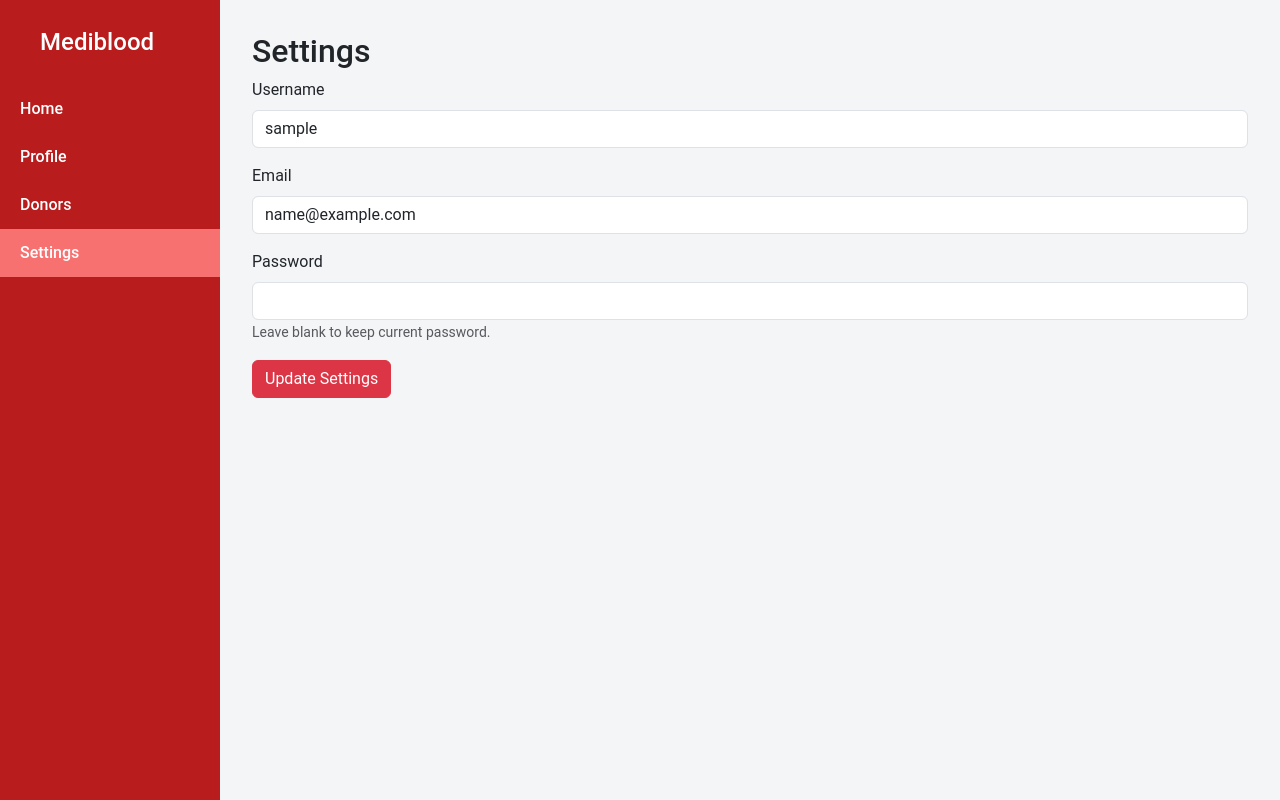
After one commit to manisulislam/academic_swe_project_blood_management, a Django app: page /dashboard/settings/ in a window 1280 px wide. The commit adds this page. Run offline with Django 5.2, Linux system fonts and the light colour scheme; the visitor is signed in with stand-in values (Sample User, id 1).

Commit message:
update dashboard

```diff
--- a/blood_management/urls.py
+++ b/blood_management/urls.py
@@ -8,4 +8,5 @@ urlpatterns = [
     path('donors/', include('donors.urls')),
     path('recipients/', include('recipients.urls')),
     path('stock/', include('blood_stock.urls')),
+    path('dashboard/', include('dashboard.urls')),
 ]
--- /dev/null
+++ b/dashboard/templates/dashboard/base.html
@@ -0,0 +1,91 @@
+<!DOCTYPE html>
+<html lang="en">
+<head>
+  <meta charset="UTF-8">
+  <title>Mediblood Dashboard</title>
+  <meta name="viewport" content="width=device-width, initial-scale=1.0">
+
+  <!-- Bootstrap CSS -->
+  <link href="https://cdn.jsdelivr.net/npm/bootstrap@5.3.2/dist/css/bootstrap.min.css" rel="stylesheet">
+
+  <style>
+    body {
+      font-family: 'Roboto', sans-serif;
+      background-color: #f4f5f7;
+      margin: 0;
+    }
+
+    /* Sidebar */
+    .sidebar {
+      height: 100vh;
+      width: 220px;
+      background-color: #b91c1c;
+      color: white;
+      position: fixed;
+      top: 0;
+      left: 0;
+      padding-top: 1rem;
+    }
+
+    .sidebar a {
+      display: block;
+      color: white;
+      padding: 12px 20px;
+      text-decoration: none;
+      font-weight: 500;
+      transition: background 0.3s;
+    }
+
+    .sidebar a:hover,
+    .sidebar a.active {
+      background-color: #f87171;
+      color: white;
+    }
+
+    .sidebar h2 {
+      padding-left: 20px;
+      font-size: 1.5rem;
+      margin-bottom: 1rem;
+    }
+
+    /* Main content */
+    .main-content {
+      margin-left: 220px;
+      padding: 2rem;
+    }
+
+    @media (max-width: 768px) {
+      .sidebar {
+        width: 100%;
+        height: auto;
+        position: relative;
+      }
+      .main-content {
+        margin-left: 0;
+      }
+    }
+  </style>
+</head>
+<body>
+
+  <!-- Sidebar -->
+  <div class="sidebar">
+    <a href="{% url 'home' %}" >
+      <h2>Mediblood</h2>
+    </a>
+
+    <a href="{% url 'home' %}" class="{% if request.path == '/dashboard/' %}active{% endif %}">Home</a>
+    <a href="{% url 'dashboard:profile' %}" class="{% if request.path == '/dashboard/profile/' %}active{% endif %}">Profile</a>
+    <a href="{% url 'dashboard:donors' %}" class="{% if request.path == '/dashboard/donors/' %}active{% endif %}">Donors</a>
+    <a href="{% url 'dashboard:settings' %}" class="{% if request.path == '/dashboard/settings/' %}active{% endif %}">Settings</a>
+  </div>
+
+  <!-- Main content -->
+  <div class="main-content">
+    {% block content %}
+    {% endblock %}
+  </div>
+
+  <script src="https://cdn.jsdelivr.net/npm/bootstrap@5.3.2/dist/js/bootstrap.bundle.min.js"></script>
+</body>
+</html>
--- /dev/null
+++ b/dashboard/templates/dashboard/settings.html
@@ -0,0 +1,26 @@
+{% extends 'dashboard/base.html' %}
+
+{% block content %}
+<h2>Settings</h2>
+
+<form method="POST">
+  {% csrf_token %}
+  <div class="mb-3">
+    <label for="username" class="form-label">Username</label>
+    <input type="text" class="form-control" id="username" name="username" value="{{ user.username }}">
+  </div>
+
+  <div class="mb-3">
+    <label for="email" class="form-label">Email</label>
+    <input type="email" class="form-control" id="email" name="email" value="{{ user.email }}">
+  </div>
+
+  <div class="mb-3">
+    <label for="password" class="form-label">Password</label>
+    <input type="password" class="form-control" id="password" name="password">
+    <small class="form-text text-muted">Leave blank to keep current password.</small>
+  </div>
+
+  <button type="submit" class="btn btn-danger">Update Settings</button>
+</form>
+{% endblock %}
--- /dev/null
+++ b/dashboard/urls.py
@@ -0,0 +1,11 @@
+from django.urls import path
+from . import views
+
+app_name = 'dashboard'
+
+urlpatterns = [
+    path('', views.home, name='home'),
+    path('profile/', views.profile, name='profile'),
+    path('donors/', views.donor_list, name='donors'),
+    path('settings/', views.settings_view, name='settings'),  # ✅ Settings page
+]
--- a/dashboard/views.py
+++ b/dashboard/views.py
@@ -1,3 +1,23 @@
 from django.shortcuts import render
+from django.contrib.auth.decorators import login_required
 
-# Create your views here.
+@login_required
+def home(request):
+    return render(request, 'dashboard/home.html')
+
+@login_required
+def profile(request):
+    return render(request, 'dashboard/profile.html')
+
+@login_required
+def donor_list(request):
+    # Replace with your actual queryset
+    donors = []
+    return render(request, 'dashboard/donor_list.html', {'donors': donors})
+
+@login_required
+def settings_view(request):
+    if request.method == "POST":
+        # Handle form submission (e.g., update user info)
+        pass
+    return render(request, 'dashboard/settings.html')
```
Also changed, not shown: templates/base.html (+140 -91 lines).
